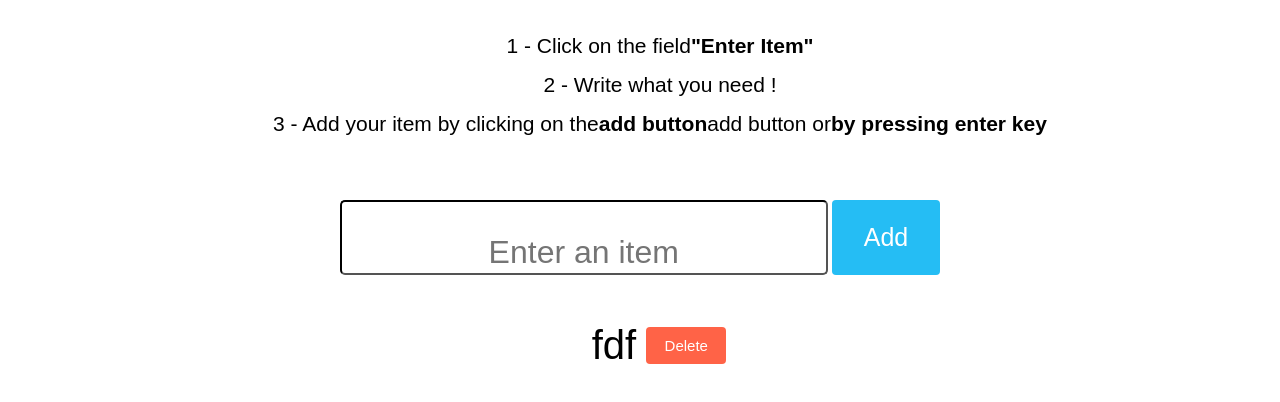
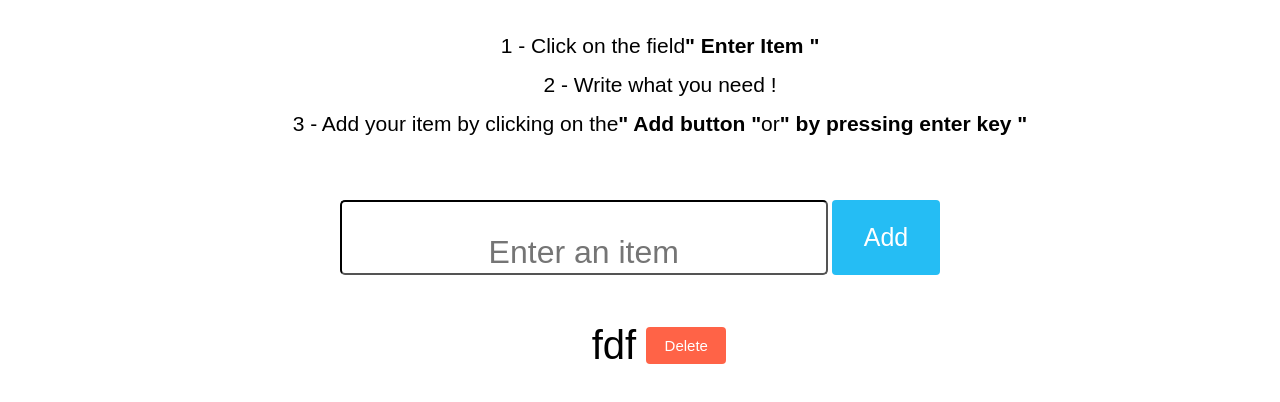
Before and after one commit to khal38/khal38.github.io, a plain HTML site: page index.html in a window 1280 px wide. Shown: the part 140-542 px from the top of the page. Drawn offline with Linux system fonts and the light colour scheme.

Commit message:
espace add

```diff
--- a/index.html
+++ b/index.html
@@ -23,10 +23,10 @@
 
 
         <ol>
-            <li class="instruction">1 - Click on the field <strong>"Enter Item"</strong> </li>
+            <li class="instruction">1 - Click on the field <strong>" Enter Item "</strong> </li>
             <li class="instruction">2 - Write what you need !</li>
-            <li class="instruction">3 - Add your item by clicking on the <strong> add button </strong> add button or
-                <strong>by pressing enter key</strong> </li>
+            <li class="instruction">3 - Add your item by clicking on the <strong>" Add button " </strong> or
+                <strong>" by pressing enter key "</strong> </li>
 
         </ol>
 
```
